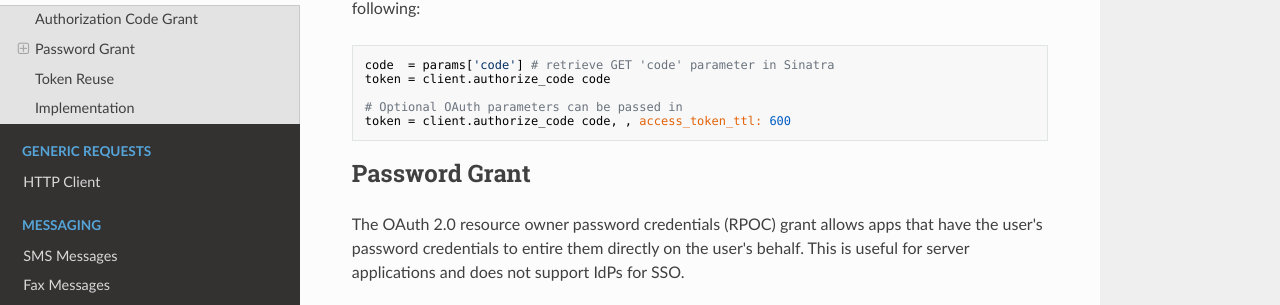
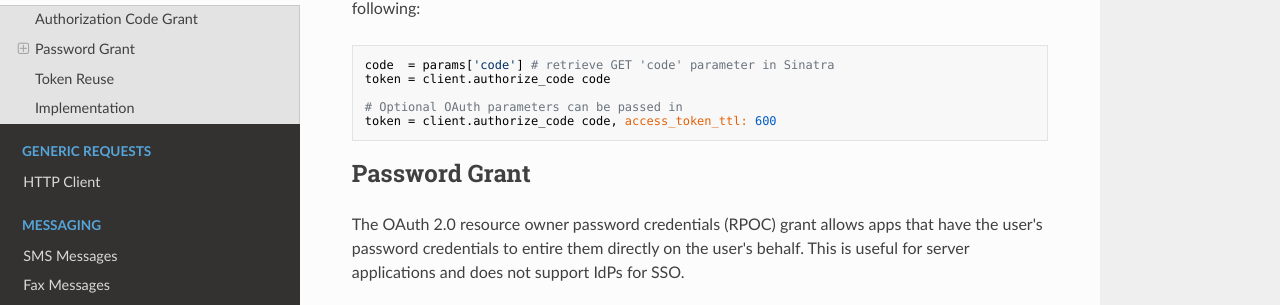
Before and after one commit to grokify/ringcentral-sdk-ruby, an MkDocs documentation site: the page built from docs/usage/authorization/Authorization.md, in a window 1280 px wide and 900 px high, scrolled down 848 px. Shown: the part 146-451 px from the top of the window. Built offline with MkDocs 1.6.1, drawn with Linux system fonts in a browser that asks for light colours; nearby versions of some CDN libraries; old or Windows-style settings are respelled for this version of MkDocs.

Commit message:
update docs

````diff
--- a/docs/usage/authorization/Authorization.md
+++ b/docs/usage/authorization/Authorization.md
@@ -43,7 +43,7 @@ code  = params['code'] # retrieve GET 'code' parameter in Sinatra
 token = client.authorize_code code
 
 # Optional OAuth parameters can be passed in
-token = client.authorize_code code, , access_token_ttl: 600
+token = client.authorize_code code, access_token_ttl: 600
 ```
 
 ## Password Grant
````
